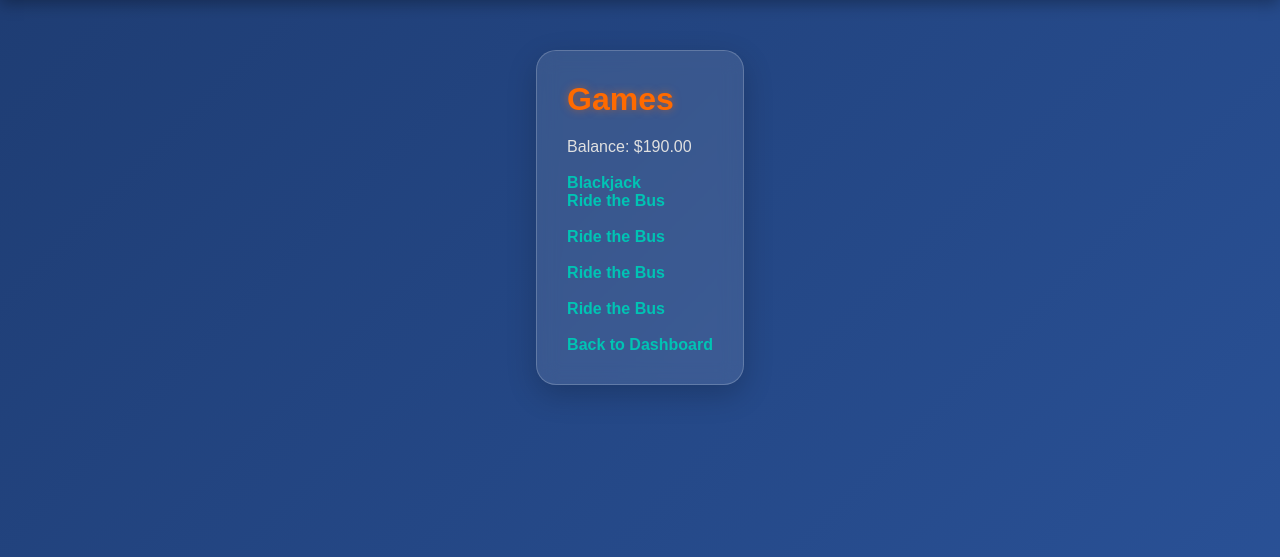
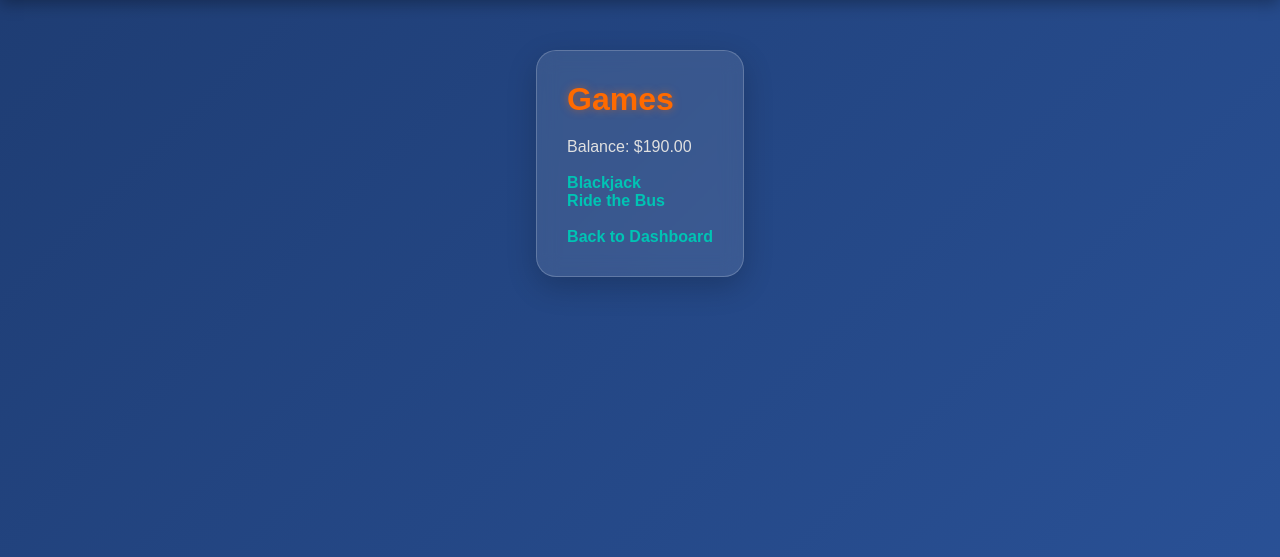
Before and after one commit to Bstones03/game_site, a Django app: page /games/play/ in a window 1280 px wide. Shown: the part 91-648 px from the top of the page. Run offline with Django 5.2, Linux system fonts and the light colour scheme; a user stored in the database is signed in; data comes from the database, SQL or seed files in the repository.

Commit message:
trying to fix things

```diff
--- a/templates/games/play.html
+++ b/templates/games/play.html
@@ -8,11 +8,5 @@
 <br>
 <a href="{% url 'ride_the_bus' %}">Ride the Bus</a>
 <br><br>
-<a href="{% url 'baccarat' %}">Ride the Bus</a>
-<br><br>
-<a href="{% url 'three_card_poker' %}">Ride the Bus</a>
-<br><br>
-<a href="{% url 'war' %}">Ride the Bus</a>
-<br><br>
 <a href="{% url 'dashboard' %}">Back to Dashboard</a>
 {% endblock %}
```
